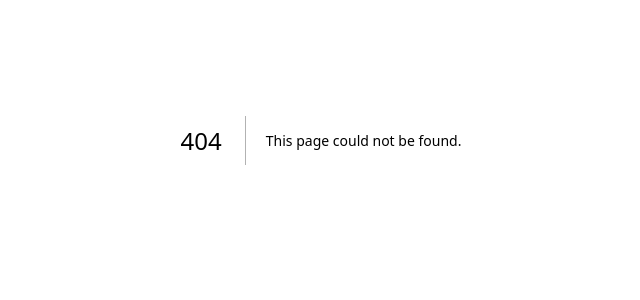
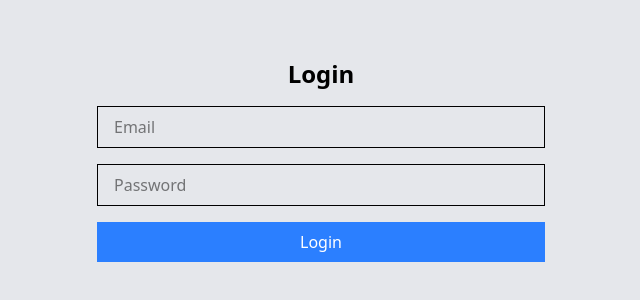
Before and after one commit to Swapnil-2502/Kibou-Systems-Application, a Next.js app in the folder frontend/: page /login in a window 1280 px wide. Before the commit this address had no page. Shown: the part 260-560 px from the top of the page, without its empty margins (319-959 px from the left). Built offline with nearby package versions, Linux system fonts and the light colour scheme.

Commit message:
Login & Register Page created

```diff
--- /dev/null
+++ b/frontend/app/(auth)/layout.tsx
@@ -0,0 +1,15 @@
+
+
+export default function RootLayout({
+  children,
+}: Readonly<{
+  children: React.ReactNode;
+}>) {
+  return (
+    <html lang="en">
+      <body>
+        {children}
+      </body>
+    </html>
+  );
+}
--- /dev/null
+++ b/frontend/app/(auth)/login/page.tsx
@@ -0,0 +1,58 @@
+"use client"
+import { useRouter } from 'next/navigation'
+import React, { useState } from 'react'
+import axios from "axios";
+
+const Login = () => {
+  const [email,setEmail] = useState("")
+  const [password, setPassword] = useState("")
+  const [error,setError] = useState("")
+
+  const router = useRouter()
+
+  const handleRegister = async (e: React.FormEvent)=>{
+    e.preventDefault();
+    try{
+      const res = await axios.post("http://localhost:3005/api/auth/login",{email,password})
+      localStorage.setItem("token",res.data.token)
+      router.push("/");
+    }
+    catch(err:any){
+      setError(err.response?.data?.error || "Something went wrong")
+    }
+  }
+
+  return (
+    <div className='flex items-center justify-center min-h-screen bg-gray-200'>
+      <div className="max-w-md mx-auto mt-10">
+        <h1 className="text-2xl font-bold mb-4 text-center">Login</h1>
+        {error && <p className="text-red-500">{error}</p>}
+        <form onSubmit={handleRegister} className="space-y-4">
+          <input
+            className="border w-full px-4 py-2"
+            type="email"
+            placeholder="Email"
+            value={email}
+            onChange={(e) => setEmail(e.target.value)}
+          />
+          <input
+            className="border w-full px-4 py-2"
+            type="password"
+            placeholder="Password"
+            value={password}
+            onChange={(e) => setPassword(e.target.value)}
+          />
+          <button
+            type="submit"
+            className="bg-blue-500 text-white px-4 py-2 w-full"
+          >
+            Login
+          </button>
+        </form>
+      </div>
+    </div>
+
+  );
+}
+
+export default Login
--- /dev/null
+++ b/frontend/app/(auth)/register/page.tsx
@@ -0,0 +1,58 @@
+"use client"
+import { useRouter } from 'next/navigation'
+import React, { useState } from 'react'
+import axios from "axios";
+
+const Register = () => {
+  const [email,setEmail] = useState("")
+  const [password, setPassword] = useState("")
+  const [error,setError] = useState("")
+
+  const router = useRouter()
+
+  const handleRegister = async (e: React.FormEvent)=>{
+    e.preventDefault();
+    try{
+      const res = await axios.post("http://localhost:3005/api/auth/register",{email,password})
+      localStorage.setItem("token",res.data.token)
+      router.push("/");
+    }
+    catch(err:any){
+      setError(err.response?.data?.error || "Something went wrong")
+    }
+  }
+
+  return (
+    <div className='flex items-center justify-center min-h-screen bg-gray-200'>
+      <div className="max-w-md mx-auto mt-10">
+        <h1 className="text-2xl font-bold mb-4 text-center">Register</h1>
+        {error && <p className="text-red-500">{error}</p>}
+        <form onSubmit={handleRegister} className="space-y-4">
+          <input
+            className="border w-full px-4 py-2"
+            type="email"
+            placeholder="Email"
+            value={email}
+            onChange={(e) => setEmail(e.target.value)}
+          />
+          <input
+            className="border w-full px-4 py-2"
+            type="password"
+            placeholder="Password"
+            value={password}
+            onChange={(e) => setPassword(e.target.value)}
+          />
+          <button
+            type="submit"
+            className="bg-blue-500 text-white px-4 py-2 w-full"
+          >
+            Register
+          </button>
+        </form>
+      </div>
+    </div>
+
+  );
+}
+
+export default Register
--- a/frontend/app/page.tsx
+++ b/frontend/app/page.tsx
@@ -2,6 +2,6 @@
 
 export default function Home() {
   return (
-    <h1>Hello World</h1>
+    <h1>Hello World from Home page</h1>
   );
 }
```
Also changed, not shown: frontend/package.json (+7 -6 lines), 1 other file (tests, documents, lock files or other folders).
